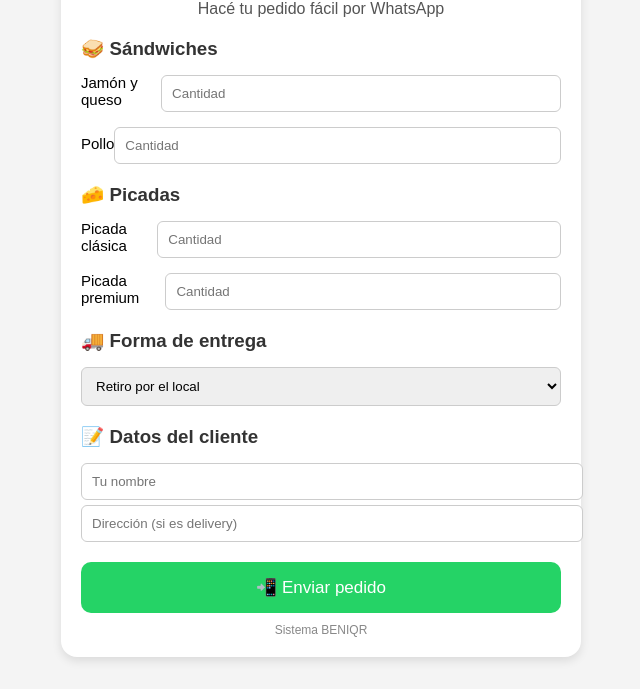
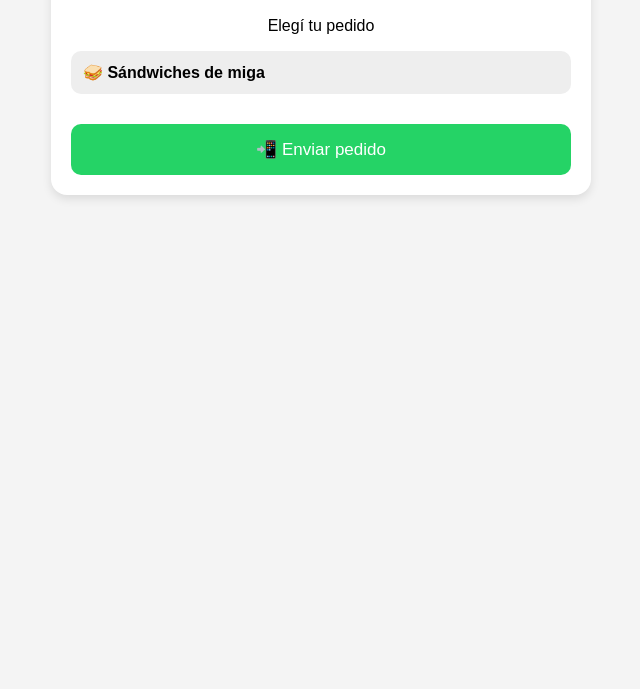
Before and after one commit to agustinnicolasperez1-max/beni-pedidos, a plain HTML site: page index.html in a window 1280 px wide. Shown: the part 111-800 px from the top of the page, without its empty margins (319-959 px from the left). Drawn offline with Linux system fonts and the light colour scheme.

Commit message:
Refactor product selection to use checkboxes
Updated styles and structure for product selection. Replaced input fields with checkboxes for sandwich options.

```diff
--- a/index.html
+++ b/index.html
@@ -14,7 +14,7 @@ body {
 
 .card {
   background: #ffffff;
-  max-width: 480px;
+  max-width: 500px;
   margin: auto;
   padding: 20px;
   border-radius: 16px;
@@ -24,41 +24,32 @@ body {
 h1 {
   color: #c1121f;
   text-align: center;
-  margin-bottom: 5px;
 }
 
-.subtitle {
-  text-align: center;
-  color: #555;
-  margin-bottom: 20px;
+.category {
+  background: #eee;
+  padding: 12px;
+  border-radius: 10px;
+  margin-bottom: 10px;
+  cursor: pointer;
+  font-weight: bold;
 }
 
-.section {
-  margin-bottom: 20px;
+.subcategory {
+  background: #ddd;
+  padding: 10px;
+  border-radius: 8px;
+  margin: 10px 0 5px;
+  font-weight: bold;
 }
 
-.section h3 {
-  margin-bottom: 10px;
-  color: #333;
+.products {
+  display: none;
+  margin-top: 10px;
 }
 
 .product {
-  display: flex;
-  justify-content: space-between;
-  align-items: center;
-  margin-bottom: 10px;
-}
-
-.product span {
-  font-size: 15px;
-}
-
-input[type="number"], input[type="text"], select {
-  width: 100%;
-  padding: 10px;
-  margin-top: 5px;
-  border-radius: 6px;
-  border: 1px solid #ccc;
+  margin-bottom: 6px;
 }
 
 button {
@@ -70,13 +61,7 @@ button {
   border-radius: 10px;
   width: 100%;
   cursor: pointer;
-}
-
-.footer {
-  text-align: center;
-  font-size: 12px;
-  color: #888;
-  margin-top: 10px;
+  margin-top: 20px;
 }
 </style>
 </head>
@@ -85,51 +70,53 @@ button {
 
 <div class="card">
   <h1 id="local">BENIQR</h1>
-  <div class="subtitle">Hacé tu pedido fácil por WhatsApp</div>
+  <p style="text-align:center;">Elegí tu pedido</p>
 
-  <div class="section">
-    <h3>🥪 Sándwiches</h3>
+  <!-- SANDWICHES -->
+  <div class="category" onclick="toggle('sandwich')">🥪 Sándwiches de miga</div>
+  <div id="sandwich" class="products">
+
+    <div class="subcategory">Clásicos</div>
+
     <div class="product">
-      <span>Jamón y queso</span>
-      <input type="number" min="0" placeholder="Cantidad" data-product="Sándwich Jamón y Queso">
+      <input type="checkbox" value="Sándwich Jamón y Queso"> Jamón y queso
     </div>
+
     <div class="product">
-      <span>Pollo</span>
-      <input type="number" min="0" placeholder="Cantidad" data-product="Sándwich de Pollo">
+      <input type="checkbox" value="Sándwich Jamón y Huevo"> Jamón y huevo
     </div>
+
+    <div class="product">
+      <input type="checkbox" value="Sándwich Jamón y Tomate"> Jamón y tomate
+    </div>
+
+    <div class="product">
+      <input type="checkbox" value="Sándwich Queso y Salame"> Queso y salame
+    </div>
+
+    <div class="product">
+      <input type="checkbox" value="Sándwich Queso y Aceitunas"> Queso y aceitunas
+    </div>
+
+    <div class="product">
+      <input type="checkbox" value="Sándwich Queso y Choclo"> Queso y choclo
+    </div>
+
+    <div class="subcategory">Especiales</div>
+
+    <div class="product">
+      <input type="checkbox" value="Sándwich Jamón crudo y Queso"> Jamón crudo y queso
+    </div>
+
+    <div class="product">
+      <input type="checkbox" value="Sándwich Jamón crudo, Rúcula y Queso Parmesano">
+      Jamón crudo, rúcula y queso parmesano
+    </div>
+
   </div>
 
-  <div class="section">
-    <h3>🧀 Picadas</h3>
-    <div class="product">
-      <span>Picada clásica</span>
-      <input type="number" min="0" placeholder="Cantidad" data-product="Picada clásica">
-    </div>
-    <div class="product">
-      <span>Picada premium</span>
-      <input type="number" min="0" placeholder="Cantidad" data-product="Picada premium">
-    </div>
-  </div>
-
-  <div class="section">
-    <h3>🚚 Forma de entrega</h3>
-    <select id="entrega">
-      <option>Retiro por el local</option>
-      <option>Delivery</option>
-    </select>
-  </div>
-
-  <div class="section">
-    <h3>📝 Datos del cliente</h3>
-    <input type="text" id="nombre" placeholder="Tu nombre">
-    <input type="text" id="direccion" placeholder="Dirección (si es delivery)">
-  </div>
-
+  <!-- BOTÓN -->
   <button onclick="enviarPedido()">📲 Enviar pedido</button>
-
-  <div class="footer">
-    Sistema BENIQR
-  </div>
 </div>
 
 <script>
@@ -137,14 +124,17 @@ const params = new URLSearchParams(window.location.search);
 const local = params.get("local") || "Comercio";
 document.getElementById("local").innerText = local;
 
+function toggle(id) {
+  const section = document.getElementById(id);
+  section.style.display = section.style.display === "block" ? "none" : "block";
+}
+
 function enviarPedido() {
-  const telefono = "549XXXXXXXXXX"; // TU WHATSAPP
+  const telefono = "5491170373536"; // TU NÚMERO
 
   let pedido = "";
-  document.querySelectorAll('input[type="number"]').forEach(input => {
-    if (input.value && input.value > 0) {
-      pedido += `• ${input.dataset.product} x${input.value}\n`;
-    }
+  document.querySelectorAll('input[type="checkbox"]:checked').forEach(input => {
+    pedido += `• ${input.value}\n`;
   });
 
   if (pedido === "") {
@@ -152,21 +142,12 @@ function enviarPedido() {
     return;
   }
 
-  const entrega = document.getElementById("entrega").value;
-  const nombre = document.getElementById("nombre").value || "No indicado";
-  const direccion = document.getElementById("direccion").value || "No indicada";
-
   const mensaje = `Hola! Quiero hacer un pedido desde BENIQR.
 
 Comercio: ${local}
 
-Cliente: ${nombre}
-
 Pedido:
-${pedido}
-
-Entrega: ${entrega}
-Dirección: ${direccion}`;
+${pedido}`;
 
   const link = `https://wa.me/${telefono}?text=${encodeURIComponent(mensaje)}`;
   window.open(link, "_blank");
```
